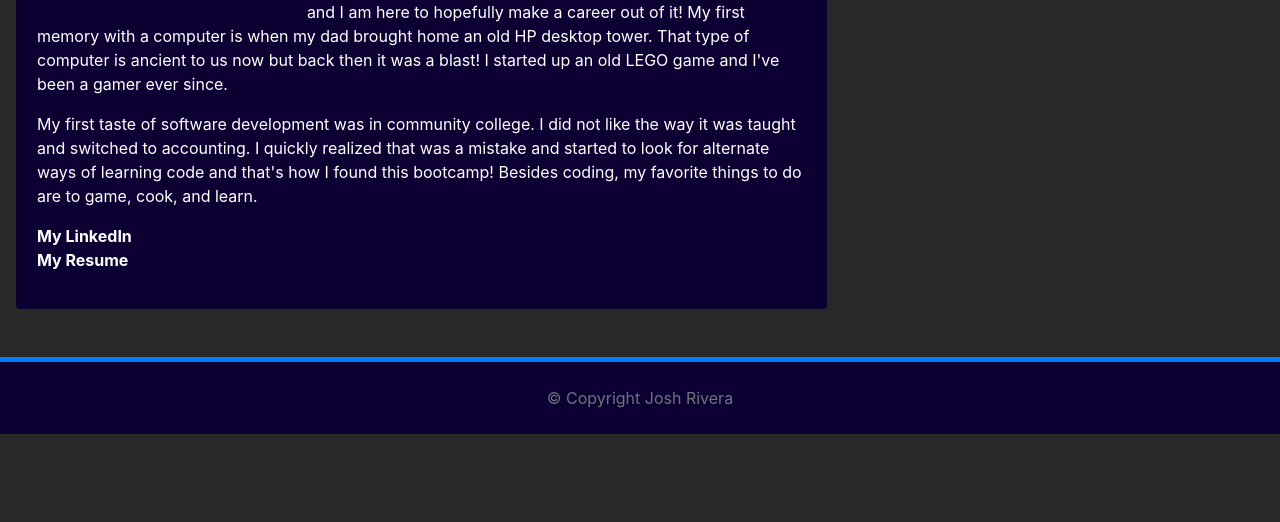
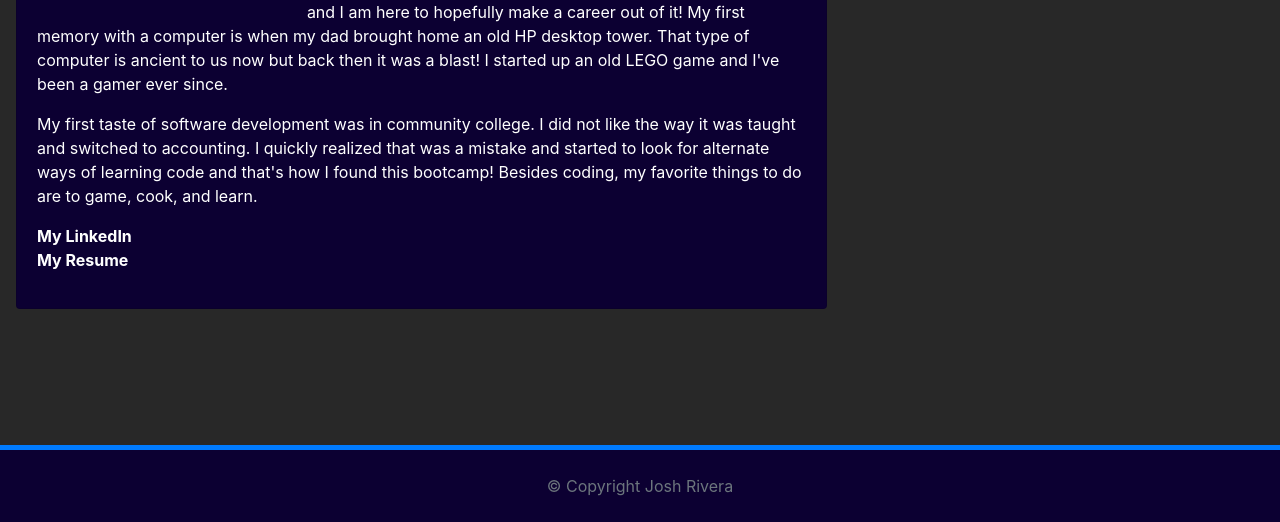
Before and after one commit to JRivera-31/portfolio-update, a plain HTML site: page index.html in a window 1280 px wide. Shown: the part 278-800 px from the top of the page. Drawn offline with nearby package versions, Linux system fonts and the light colour scheme.

Commit message:
Fixed footer on index

```diff
--- a/index.html
+++ b/index.html
@@ -116,7 +116,7 @@
       <div class="col">
         <div
           id="footer"
-          class="copyright border-top border-primary py-4 text-center text-muted sticky-footer"
+          class="copyright border-top border-primary py-4 text-center text-muted fixed-bottom sticky-footer"
           style="border-top-width: thick !important;"
         >
           &copy; Copyright Josh Rivera
```
